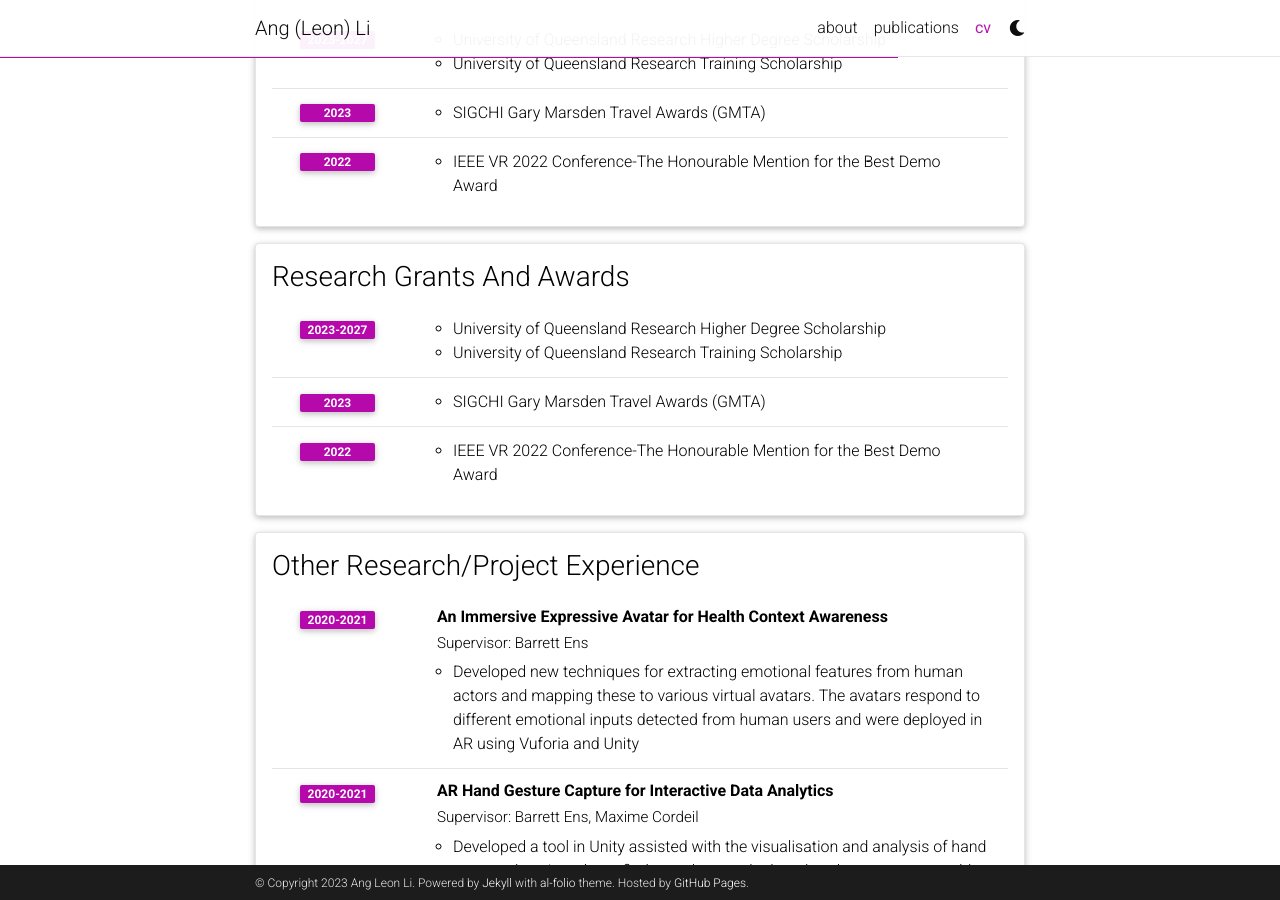
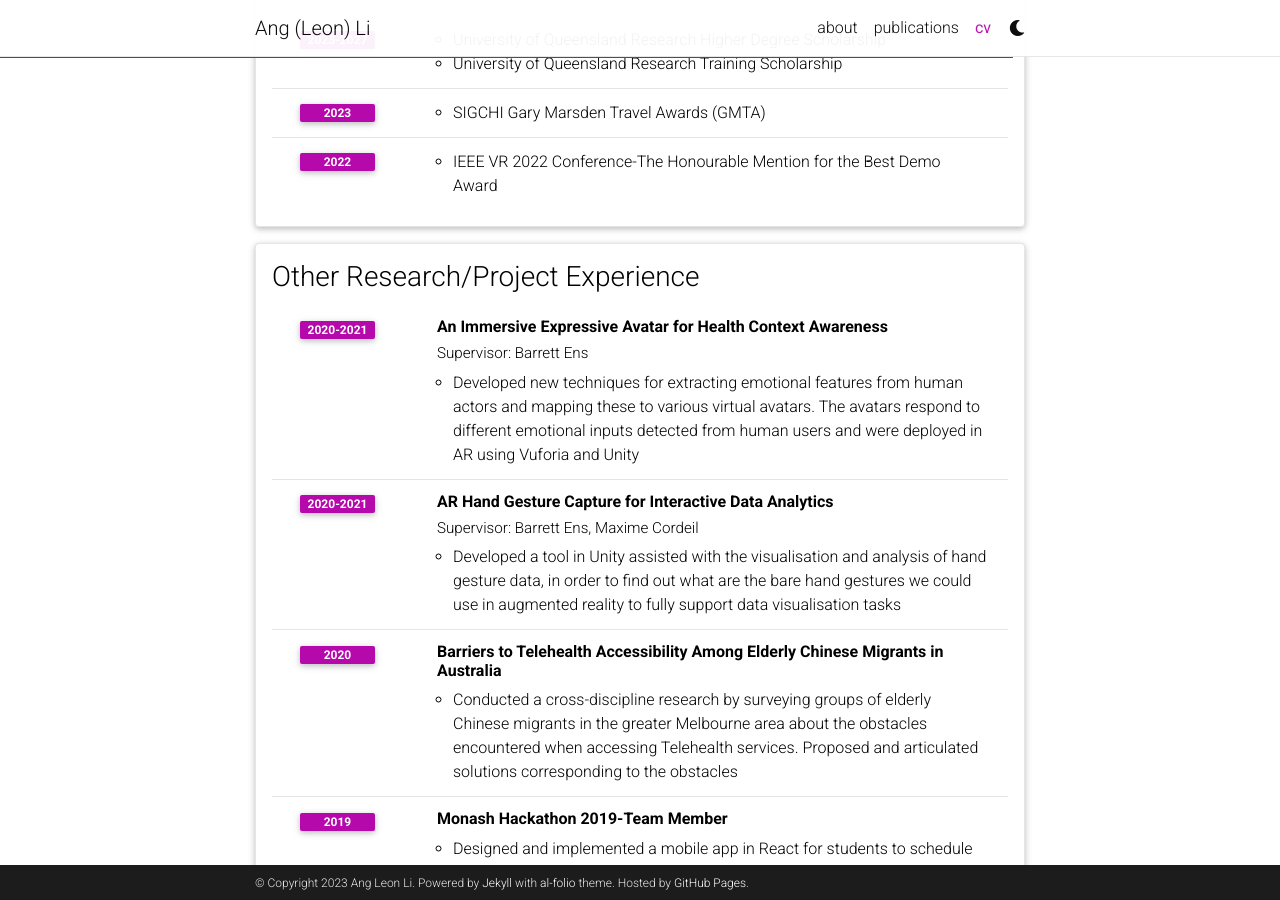
Before and after one commit to LeonLiAng929/LeonLiAng929.github.io, a Jekyll site: the page built from _pages/cv.md, in a window 1280 px wide and 900 px high, scrolled down 1800 px. Built offline with Jekyll 4.4.1, drawn with Linux system fonts in a browser that asks for light colours; comment, search, counter and statistics services are not loaded; a style sheet for code colours, icons or effects is not loaded.

Commit message:
Update cv.yml

```diff
--- a/_data/cv.yml
+++ b/_data/cv.yml
@@ -66,20 +66,6 @@
       items:
         - IEEE VR 2022 Conference-The Honourable Mention for the Best Demo Award
 
-- title: Research Grants And Awards
-  type: time_table
-  contents:
-    - year: 2023-2027
-      items:
-        - University of Queensland Research Higher Degree Scholarship
-        - University of Queensland Research Training Scholarship
-    - year: 2023
-      items:
-        - SIGCHI Gary Marsden Travel Awards (GMTA)
-    - year: 2022
-      items:
-        - IEEE VR 2022 Conference-The Honourable Mention for the Best Demo Award
-
 - title: Other Research/Project Experience
   type: time_table
   contents:
```
